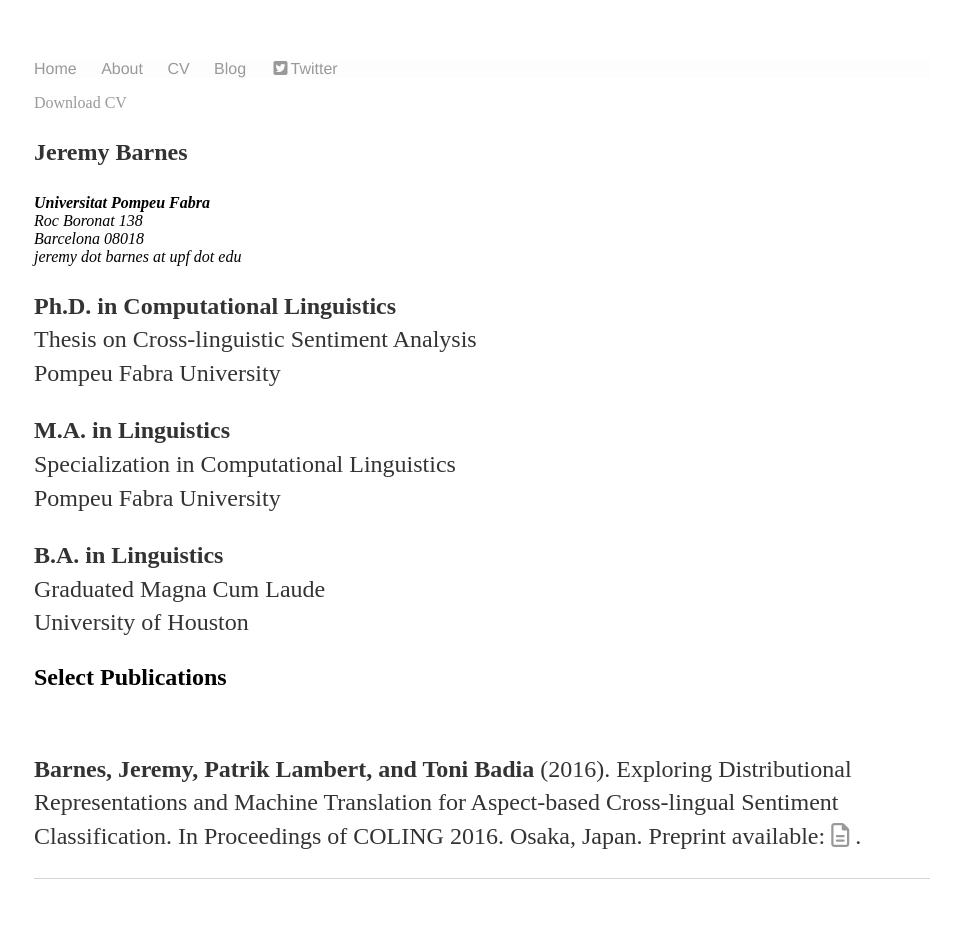
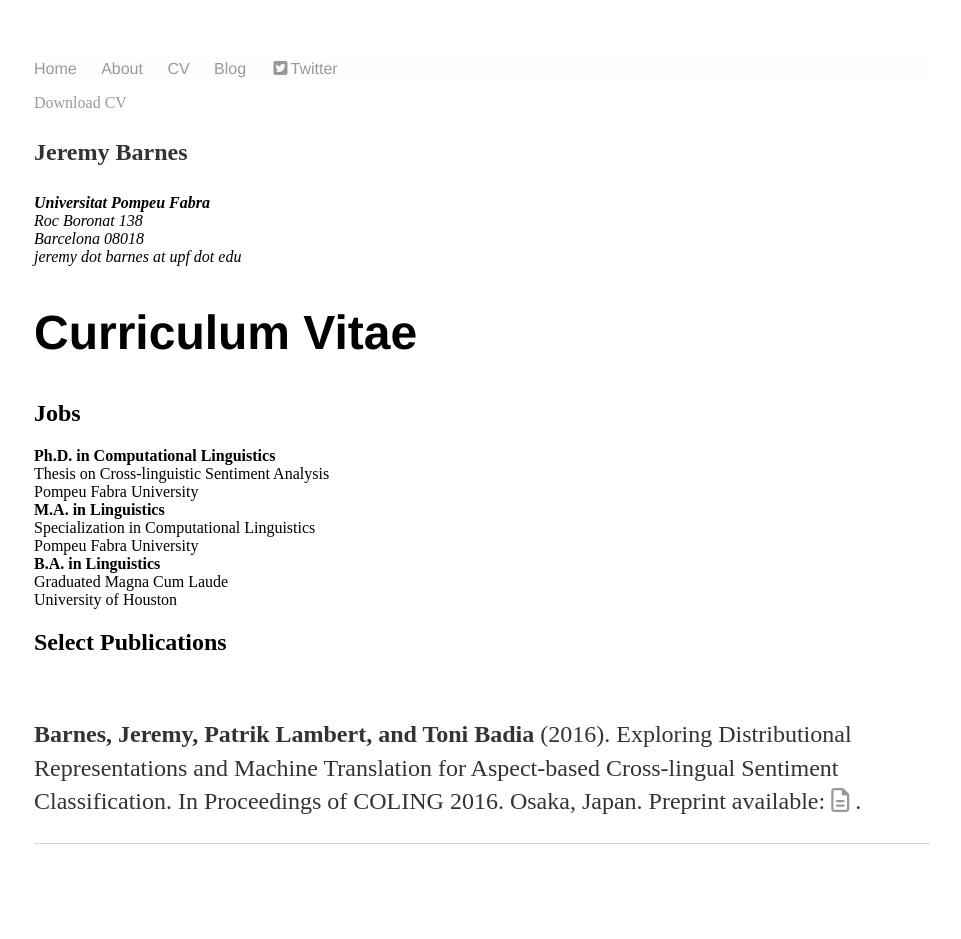
Before and after one commit to jerbarnes/jbarnesspain.github.io, a Jekyll site: the page built from cv/index.html, in a window 1280 px wide. Shown: the whole page, without its empty margins (158-1119 px from the left). Built offline with Jekyll 4.4.1, drawn with Linux system fonts in a browser that asks for light colours; nearby versions of some CDN libraries; after the commit the page ends 904 px from its top, so only the background shows below that.

Commit message:
Update index.html

```diff
--- a/cv/index.html
+++ b/cv/index.html
@@ -16,21 +16,28 @@ title: CV
 					</address><p>
 
 
-		<span style="font-size: 10;">
+<article class="page">
+    <h1>Curriculum Vitae</h1>
+    <div class="article-wrap">
+	    <h2>Jobs</h2>
+
+
 		<strong>Ph.D. in Computational Linguistics</strong><br>
 		Thesis on Cross-linguistic Sentiment Analysis<br>
-		Pompeu Fabra University<p>
+		Pompeu Fabra University<br>
 
 		<strong>M.A. in Linguistics</strong><br>
 		Specialization in Computational Linguistics<br>
-		Pompeu Fabra University<p>
+		Pompeu Fabra University<br>
 
 		<strong>B.A. in Linguistics</strong><br>
 		Graduated Magna Cum Laude<br>
-		University of Houston<p>
+		University of Houston<br>
+			</div>
+	    </article>
 
 		<h2>Select Publications</h2><br>
-		</span>
+
 
 		<p><strong>Barnes, Jeremy, Patrik Lambert, and Toni Badia</strong> (2016). Exploring Distributional
           Representations and Machine Translation for Aspect-based Cross-lingual Sentiment Classification.
```
